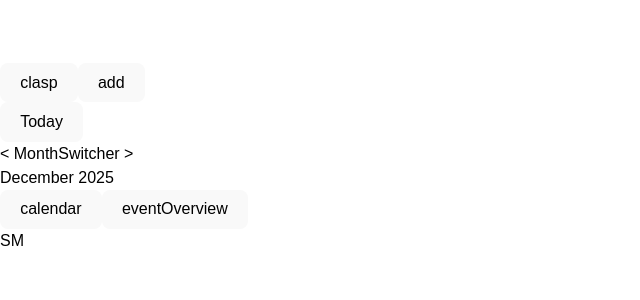
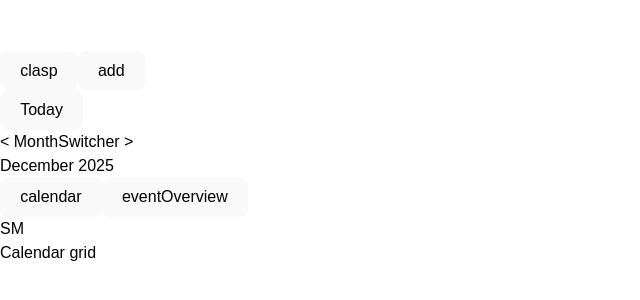
Before and after one commit to smei08/CalendarPlanner, a React (Vite) app: page / in a window 1280 px wide. Shown: the part 242-542 px from the top of the page, without its empty margins (0-640 px from the left). Built offline with nearby package versions, Linux system fonts and the light colour scheme.

Commit message:
skeleton for calendarGrid --> dashboardpage, connected to app

```diff
--- a/src/App.jsx
+++ b/src/App.jsx
@@ -1,13 +1,15 @@
 // import { useState } from "react";
 import "./App.css";
 import AppLayout from "./layouts/AppLayout";
-// import DashboardPage from "./pages/Dashboard";
+import DashboardPage from "./pages/Dashboard/DashboardPage";
 
 function App() {
   return (
     <div>
       <div>
-        <AppLayout />
+        <AppLayout>
+          <DashboardPage />
+        </AppLayout>
       </div>
     </div>
   );
--- a/src/components/calendar/CalendarGrid.jsx
+++ b/src/components/calendar/CalendarGrid.jsx
@@ -0,0 +1,3 @@
+export default function CalendarGrid() {
+  return <div>Calendar grid</div>;
+}
--- a/src/pages/Dashboard/DashboardPage.jsx
+++ b/src/pages/Dashboard/DashboardPage.jsx
@@ -13,3 +13,13 @@
 // LabelCard
 // mini calendar
 // event card view
+
+import CalendarGrid from "../../components/calendar/CalendarGrid";
+
+export default function DashboardPage() {
+  return (
+    <div>
+      <CalendarGrid />
+    </div>
+  );
+}
```
